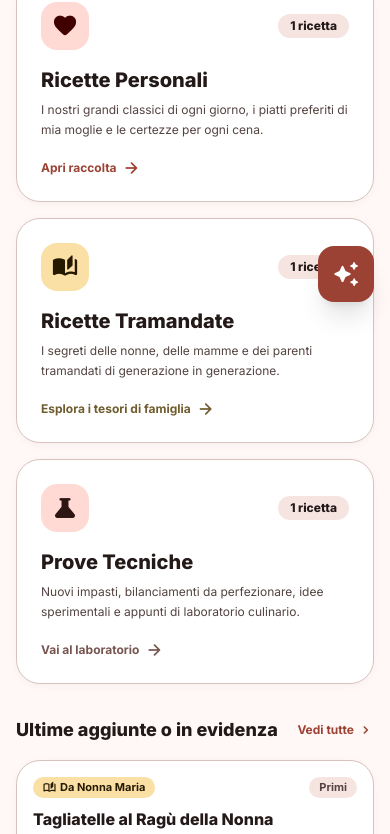
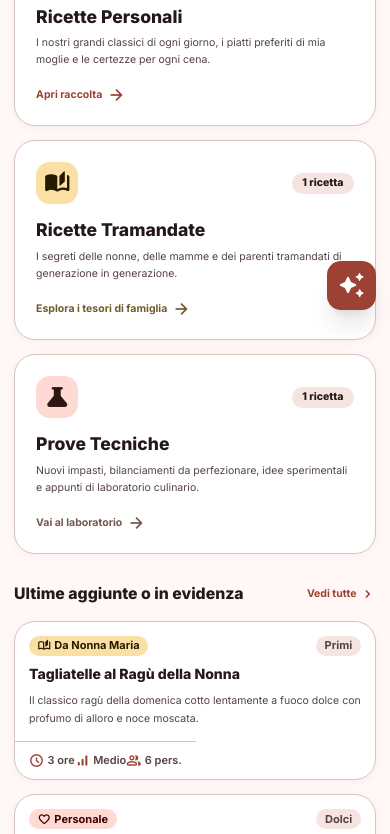
Before and after one commit to pentaculus66-bit/ricettario-2.0, a plain HTML site: page index.html in a window 390 px wide. Shown: the part 478-1312 px from the top of the page. Drawn offline with nearby package versions, Linux system fonts and the light colour scheme.

Commit message:
Add files via upload

```diff
--- a/index.html
+++ b/index.html
@@ -2,8 +2,8 @@
 <html lang="it" data-theme="terracotta">
 <head>
   <meta charset="UTF-8" />
-  <meta name="viewport" content="width=device-width, initial-scale=1.0, maximum-scale=5.0" />
-  <meta name="theme-color" content="#9C4234" />
+  <meta name="viewport" content="width=device-width, initial-scale=1.0, minimum-scale=1.0, maximum-scale=5.0, viewport-fit=cover" />
+  <meta id="meta-theme-color" name="theme-color" content="#FFF8F6" />
   <meta name="mobile-web-app-capable" content="yes" />
   <meta name="apple-mobile-web-app-capable" content="yes" />
   <meta name="apple-mobile-web-app-status-bar-style" content="default" />
@@ -180,13 +180,28 @@
       -webkit-tap-highlight-color: transparent;
     }
 
+    html {
+      font-size: clamp(13px, 3.6vw, 15.5px);
+      background-color: var(--md-sys-color-background);
+      max-width: 100vw;
+      overflow-x: hidden;
+    }
+
+    @media (min-width: 640px) {
+      html {
+        font-size: 16px;
+      }
+    }
+
     body {
       font-family: var(--app-font-family);
       background-color: var(--md-sys-color-background);
       background-image: var(--app-bg-pattern);
       color: var(--md-sys-color-on-background);
       transition: background-color 0.28s ease, color 0.28s ease;
+      max-width: 100vw;
       overflow-x: hidden;
+      padding-bottom: env(safe-area-inset-bottom, 0px);
     }
 
     h1, h2, h3, .skin-heading {
@@ -1513,13 +1528,23 @@
           || '#FFF8F6';
         const primaryColor = computed.getPropertyValue('--md-sys-color-primary').trim() || '#9C4234';
 
-        let metaTheme = document.querySelector('meta[name="theme-color"]');
-        if (!metaTheme) {
-          metaTheme = document.createElement('meta');
-          metaTheme.name = 'theme-color';
-          document.head.appendChild(metaTheme);
-        }
-        metaTheme.setAttribute('content', surfaceColor);
+        // Sync html & body background so Android Chrome colors BOTH top status bar and bottom navigation bar
+        document.documentElement.style.backgroundColor = surfaceColor;
+        if (document.body) {
+          document.body.style.backgroundColor = surfaceColor;
+        }
+
+        // Replace meta theme-color node so Chrome Android forces an immediate bar repaint on theme switch
+        const oldMeta = document.querySelector('meta[name="theme-color"]');
+        const newMeta = document.createElement('meta');
+        newMeta.id = 'meta-theme-color';
+        newMeta.name = 'theme-color';
+        newMeta.setAttribute('content', surfaceColor);
+        if (oldMeta && oldMeta.parentNode) {
+          oldMeta.parentNode.replaceChild(newMeta, oldMeta);
+        } else {
+          document.head.appendChild(newMeta);
+        }
 
         const isDark = document.documentElement.getAttribute('data-theme') === 'mirtillo' || isColorDark(surfaceColor);
         const appleStatusMeta = document.querySelector('meta[name="apple-mobile-web-app-status-bar-style"]');
```
